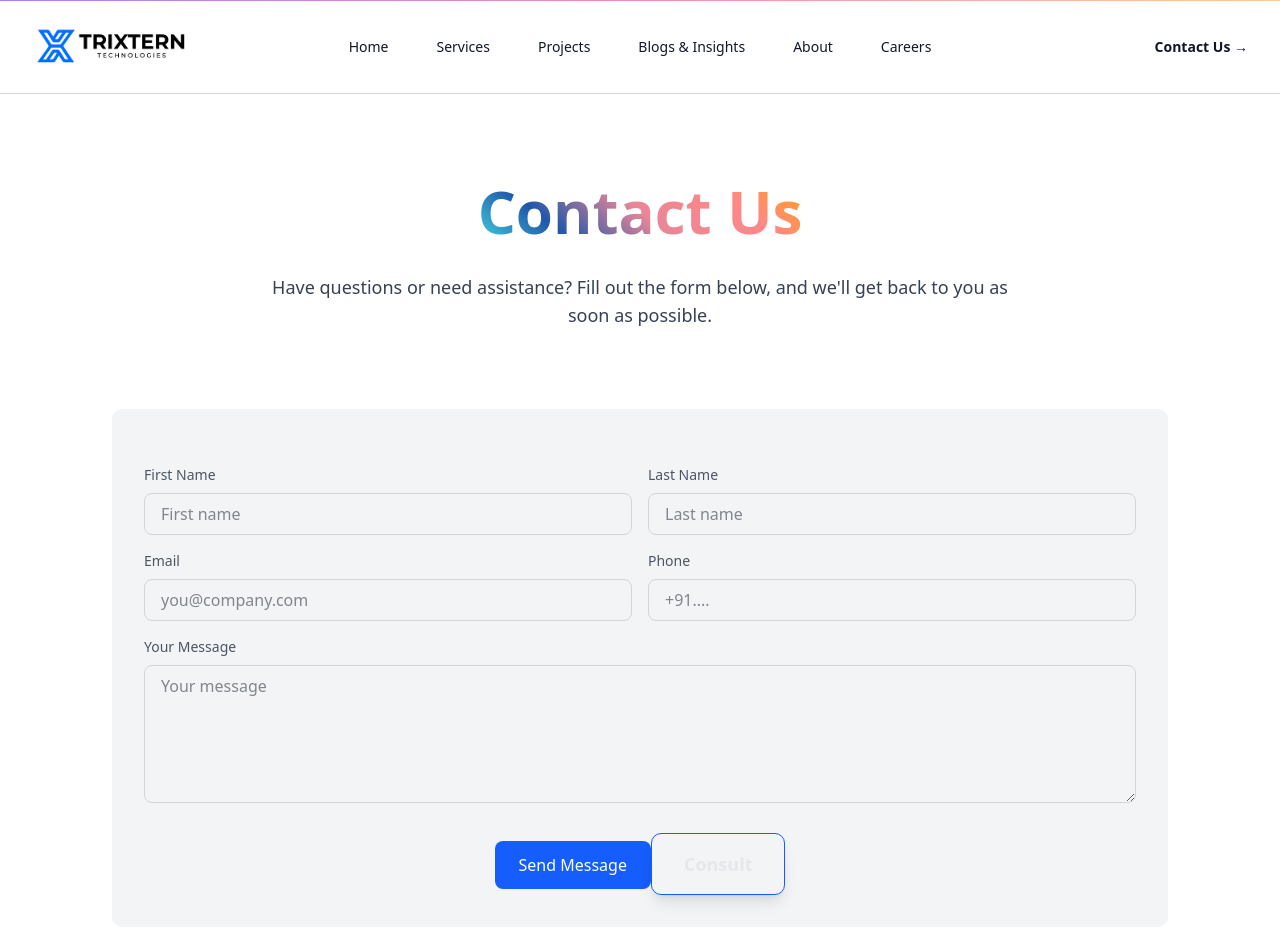
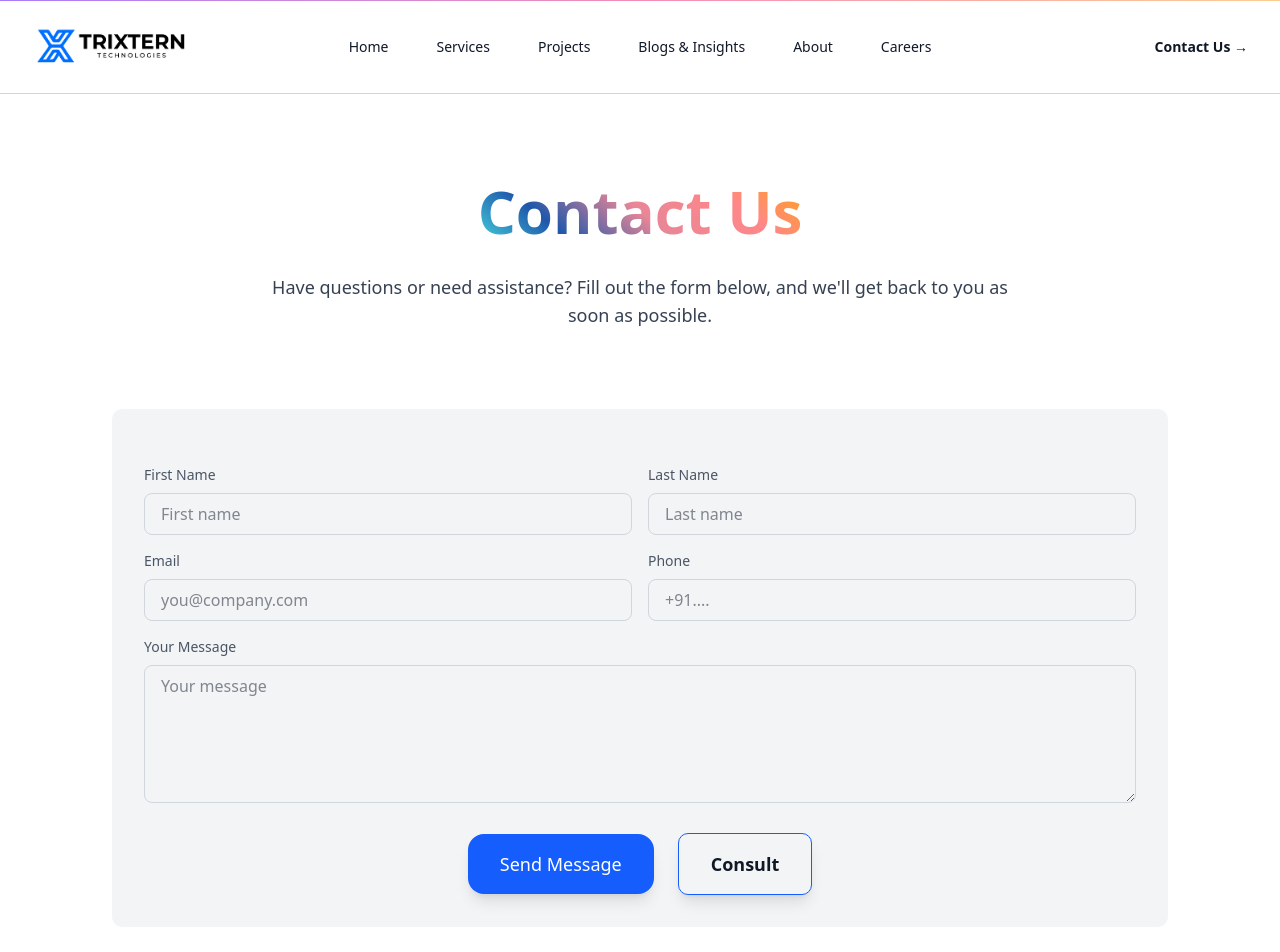
Before and after one commit to lanzkrish/trixtern-website, a Next.js app: page /contact-us in a window 1280 px wide. Shown: the top 952 px of the page. Built offline with nearby package versions, Linux system fonts and the light colour scheme.

Commit message:
bug fixes contact-us: update button component

```diff
--- a/src/app/contact-us/page.tsx
+++ b/src/app/contact-us/page.tsx
@@ -3,6 +3,7 @@
 import PageHeader from "@/components/ui/page-header";
 import { Button } from "@/components/ui/button";
 import React from "react";
+import Link from "next/link";
 
 function ContactUs() {
   return (
@@ -124,18 +125,18 @@ function ContactUs() {
                 className="w-full px-4 py-2 border border-gray-300 rounded-md focus:outline-none focus:ring-2 focus:ring-blue-500"
               ></textarea>
             </div>
-            <div className="mt-6 text-center">
+            <div className="mt-6 text-center ">
               <button
                 type="submit"
-                className="w-full md:w-auto px-6 py-3 bg-blue-600 text-white rounded-md hover:bg-blue-700 focus:outline-none focus:ring-2 focus:ring-blue-500"
+                className="mr-6 text-base sm:text-lg px-6 sm:px-8 py-3 sm:py-4 rounded-2xl shadow-lg w-full sm:w-auto bg-blue-600 text-white hover:bg-blue-700 focus:outline-none focus:ring-2 focus:ring-blue-500"
               >
                 Send Message
               </button>
-              <a href="https://calendly.com/lanzkrish/30min" target="_blank" rel="noopener noreferrer" >
-                  <Button variant="outline" className="text-base sm:text-lg px-6 sm:px-8 py-3 sm:py-4 hover:text-blue-500 text-blue-400 rounded-2xl shadow-lg w-full sm:w-auto">
+              <Link href="https://calendly.com/lanzkrish/30min" target="_blank" rel="noopener noreferrer" >
+                  <Button variant="outline" className=" ml-6text-base sm:text-lg px-6 sm:px-8 py-3 sm:py-4 hover:text-blue-500 text-gray-900  rounded-2xl shadow-lg w-full sm:w-auto">
                     Consult
                   </Button>
-              </a>
+              </Link>
             </div>
           </form>
         </div>
```
